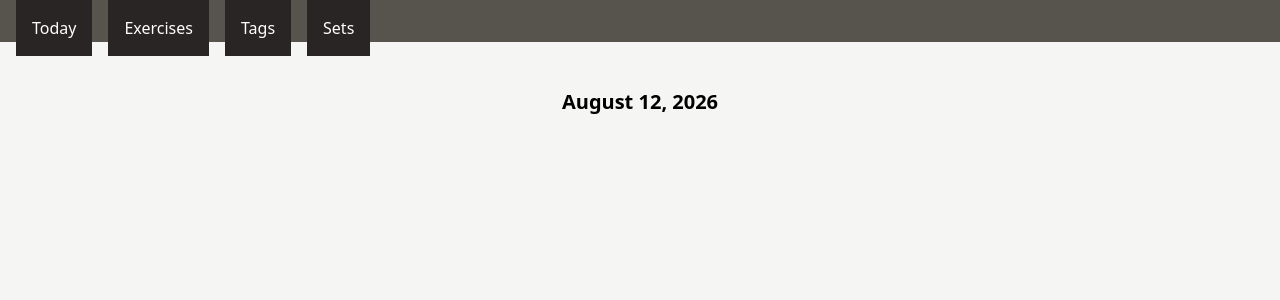
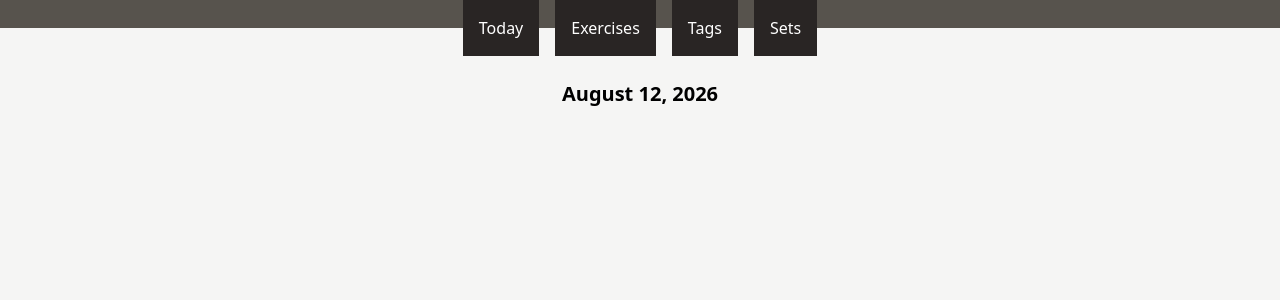
Before and after one commit to sininen-blue/workout-log, a Django app: page / in a window 1280 px wide. Shown: the top 300 px of the page. Run offline with Django 5.2, Linux system fonts and the light colour scheme; data that the repository does not hold is empty.

Commit message:
base changes

```diff
--- a/src/workout_log/static/css/output.css
+++ b/src/workout_log/static/css/output.css
@@ -17,6 +17,8 @@
     --color-stone-800: oklch(26.8% 0.007 34.298);
     --color-white: #fff;
     --spacing: 0.25rem;
+    --container-3xl: 48rem;
+    --container-5xl: 64rem;
     --text-sm: 0.875rem;
     --text-sm--line-height: calc(1.25 / 0.875);
     --text-lg: 1.125rem;
@@ -203,8 +205,20 @@
   .top-0 {
     top: calc(var(--spacing) * 0);
   }
+  .z-0 {
+    z-index: 0;
+  }
+  .z-1 {
+    z-index: 1;
+  }
+  .z-10 {
+    z-index: 10;
+  }
   .mx-4 {
     margin-inline: calc(var(--spacing) * 4);
+  }
+  .mx-auto {
+    margin-inline: auto;
   }
   .mt-2 {
     margin-top: calc(var(--spacing) * 2);
@@ -214,6 +228,9 @@
   }
   .mb-2 {
     margin-bottom: calc(var(--spacing) * 2);
+  }
+  .mb-4 {
+    margin-bottom: calc(var(--spacing) * 4);
   }
   .mb-6 {
     margin-bottom: calc(var(--spacing) * 6);
@@ -230,8 +247,20 @@
   .inline {
     display: inline;
   }
+  .table {
+    display: table;
+  }
+  .h-1 {
+    height: calc(var(--spacing) * 1);
+  }
+  .h-1\/2 {
+    height: calc(1/2 * 100%);
+  }
   .h-2 {
     height: calc(var(--spacing) * 2);
+  }
+  .h-3 {
+    height: calc(var(--spacing) * 3);
   }
   .h-3\/4 {
     height: calc(3/4 * 100%);
@@ -257,11 +286,23 @@
   .w-40 {
     width: calc(var(--spacing) * 40);
   }
+  .w-100 {
+    width: calc(var(--spacing) * 100);
+  }
   .w-auto {
     width: auto;
   }
   .w-full {
     width: 100%;
+  }
+  .max-w-3xl {
+    max-width: var(--container-3xl);
+  }
+  .max-w-5xl {
+    max-width: var(--container-5xl);
+  }
+  .border-collapse {
+    border-collapse: collapse;
   }
   .transform {
     transform: var(--tw-rotate-x,) var(--tw-rotate-y,) var(--tw-rotate-z,) var(--tw-skew-x,) var(--tw-skew-y,);
@@ -304,6 +345,10 @@
   }
   .gap-4 {
     gap: calc(var(--spacing) * 4);
+  }
+  .border {
+    border-style: var(--tw-border-style);
+    border-width: 1px;
   }
   .bg-stone-100 {
     background-color: var(--color-stone-100);
@@ -374,8 +419,18 @@
   .text-white {
     color: var(--color-white);
   }
+  .underline {
+    text-decoration-line: underline;
+  }
+  .outline {
+    outline-style: var(--tw-outline-style);
+    outline-width: 1px;
+  }
   .blur {
     --tw-blur: blur(8px);
+    filter: var(--tw-blur,) var(--tw-brightness,) var(--tw-contrast,) var(--tw-grayscale,) var(--tw-hue-rotate,) var(--tw-invert,) var(--tw-saturate,) var(--tw-sepia,) var(--tw-drop-shadow,);
+  }
+  .filter {
     filter: var(--tw-blur,) var(--tw-brightness,) var(--tw-contrast,) var(--tw-grayscale,) var(--tw-hue-rotate,) var(--tw-invert,) var(--tw-saturate,) var(--tw-sepia,) var(--tw-drop-shadow,);
   }
   .transition {
@@ -419,9 +474,19 @@
   syntax: "*";
   inherits: false;
 }
+@property --tw-border-style {
+  syntax: "*";
+  inherits: false;
+  initial-value: solid;
+}
 @property --tw-font-weight {
   syntax: "*";
   inherits: false;
+}
+@property --tw-outline-style {
+  syntax: "*";
+  inherits: false;
+  initial-value: solid;
 }
 @property --tw-blur {
   syntax: "*";
@@ -499,7 +564,9 @@
       --tw-rotate-z: initial;
       --tw-skew-x: initial;
       --tw-skew-y: initial;
+      --tw-border-style: solid;
       --tw-font-weight: initial;
+      --tw-outline-style: solid;
       --tw-blur: initial;
       --tw-brightness: initial;
       --tw-contrast: initial;
--- a/src/workout_log/templates/base.html
+++ b/src/workout_log/templates/base.html
@@ -24,10 +24,10 @@
         <script defer src="{% static 'js/alpine3.15.8.js' %}"></script>
         <script defer src="{% static 'js/htmx2.0.8.js' %}"></script>
     </head>
-    <body hx-boost="true" class="bg-stone-100">
-        <nav class="relative">
-            <div class="absolute inset-x-0 top-0 h-3/4 bg-stone-600"></div>
-            <ul class="relative w-auto mx-4 mb-6 flex flex-row gap-4">
+    <body class="bg-stone-100 flex flex-col items-center w-full">
+        <nav class="relative w-full mb-4">
+            <div class="absolute inset-x-0 top-0 h-1/2 bg-stone-600"></div>
+            <ul class="relative flex flex-row justify-center items-center gap-4">
                 {% url 'day:index' as day_url %}
                 {% include "components/nav_button.html" with url=day_url label="Today" %}
                 {% url 'exercise:index' as exercise_url %}
@@ -38,14 +38,16 @@
                 {% include "components/nav_button.html" with url=set_url label="Sets" %}
             </ul>
         </nav>
-        <main class="flex flex-col items-stretch px-4 w-full">
+        <main class="flex flex-col items-center max-w-5xl mx-4">
+            <section class="bg-stone-300">
                 {% if messages %}
-                <ul>
+                    <ul class="">
                         {% for message in messages %}
                             <li {% if message.tags %}class="{{ message.tags }}"{% endif %}>{{ message }}</li>
                         {% endfor %}
                     </ul>
                 {% endif %}
+            </section>
             {% block content %}{% endblock %}
         </main>
     </body>
```
Lines whose indentation alone changed are shown as unchanged.
